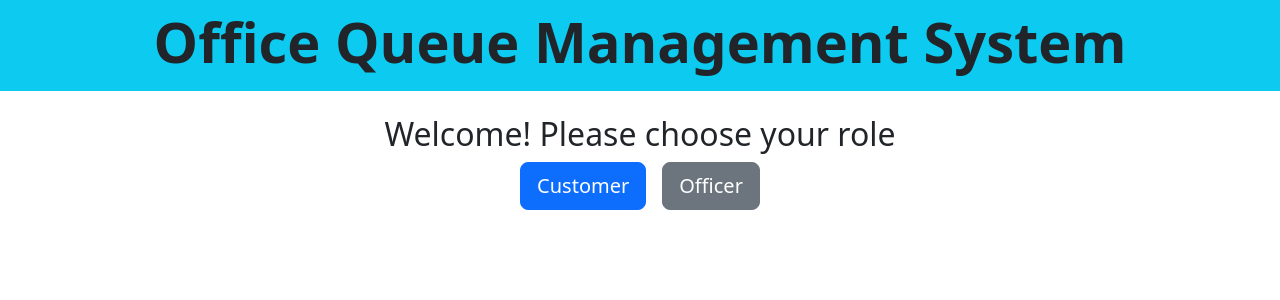
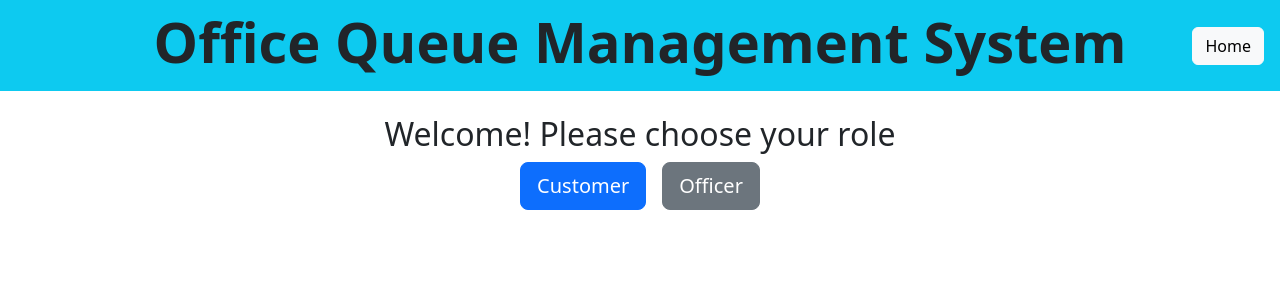
Before and after one commit to Digre01/SE_II_11_OQ, a React app in the folder frontend/: page / in a window 1280 px wide. Shown: the top 300 px of the page. Built offline with nearby package versions, Linux system fonts and the light colour scheme; the HTML template or start-up script is replaced by a standard one.

Commit message:
home button

```diff
--- a/frontend/src/components/NavHeader.jsx
+++ b/frontend/src/components/NavHeader.jsx
@@ -1,11 +1,25 @@
-import { Navbar } from "react-bootstrap";
+import { Navbar, Button} from "react-bootstrap";
+import { useNavigate } from 'react-router';
 
 function NavHeader() {
+    const navigate = useNavigate();
 
     return(
         <Navbar expand="lg" bg="info" className="d-flex justify-content-center align-items-center">
-            <h1 className="fw-bold display-4 text-center">Office Queue Management System</h1>
+
+        <Button
+            variant="light"
+            className="position-absolute end-0 me-3"
+            onClick={() => navigate('/')}
+            >
+            Home
+        </Button>
+
+        <h1 className="fw-bold display-4 text-center">Office Queue Management System</h1>
+
+
         </Navbar>
+
     )
 }
 
```
